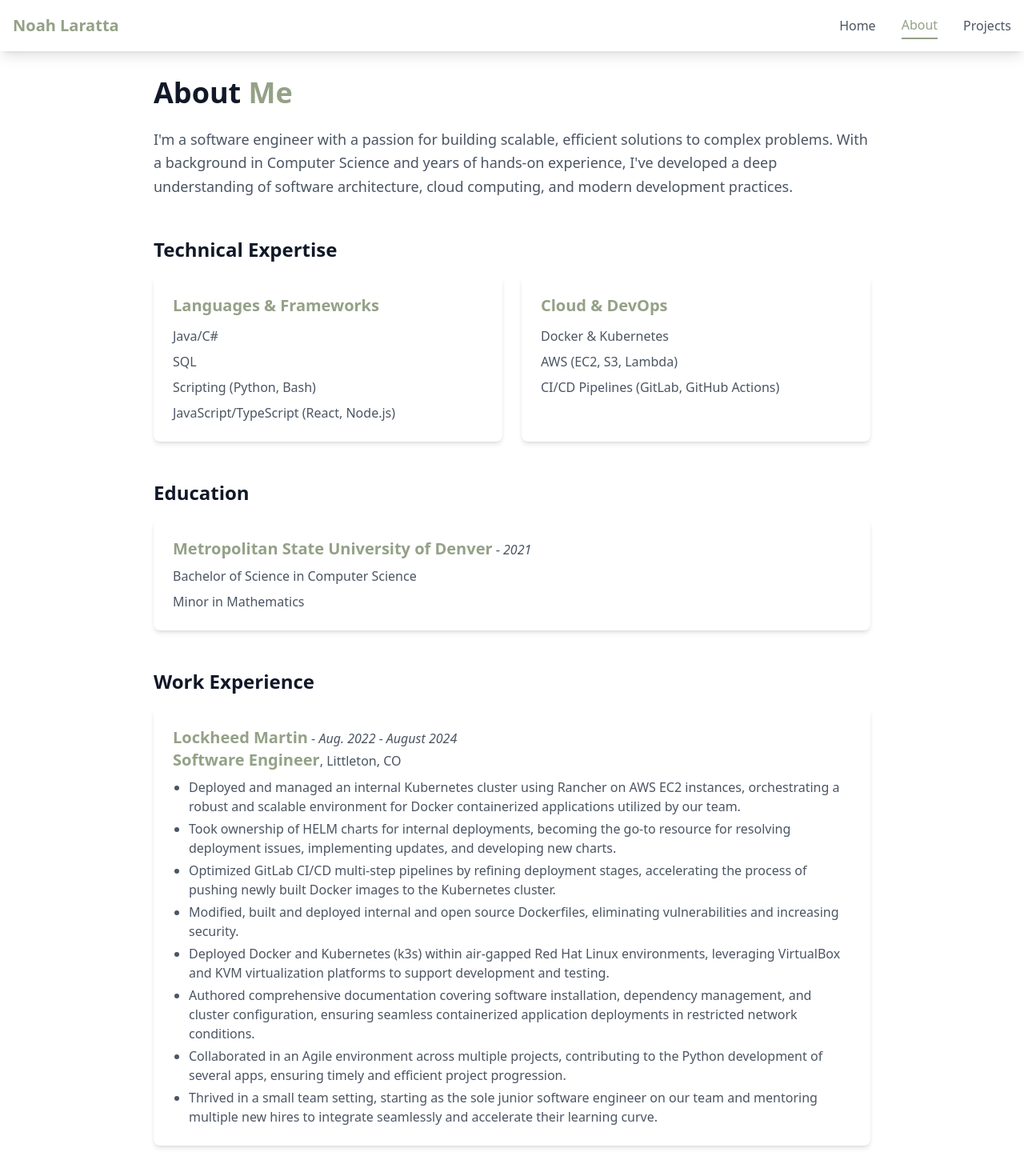
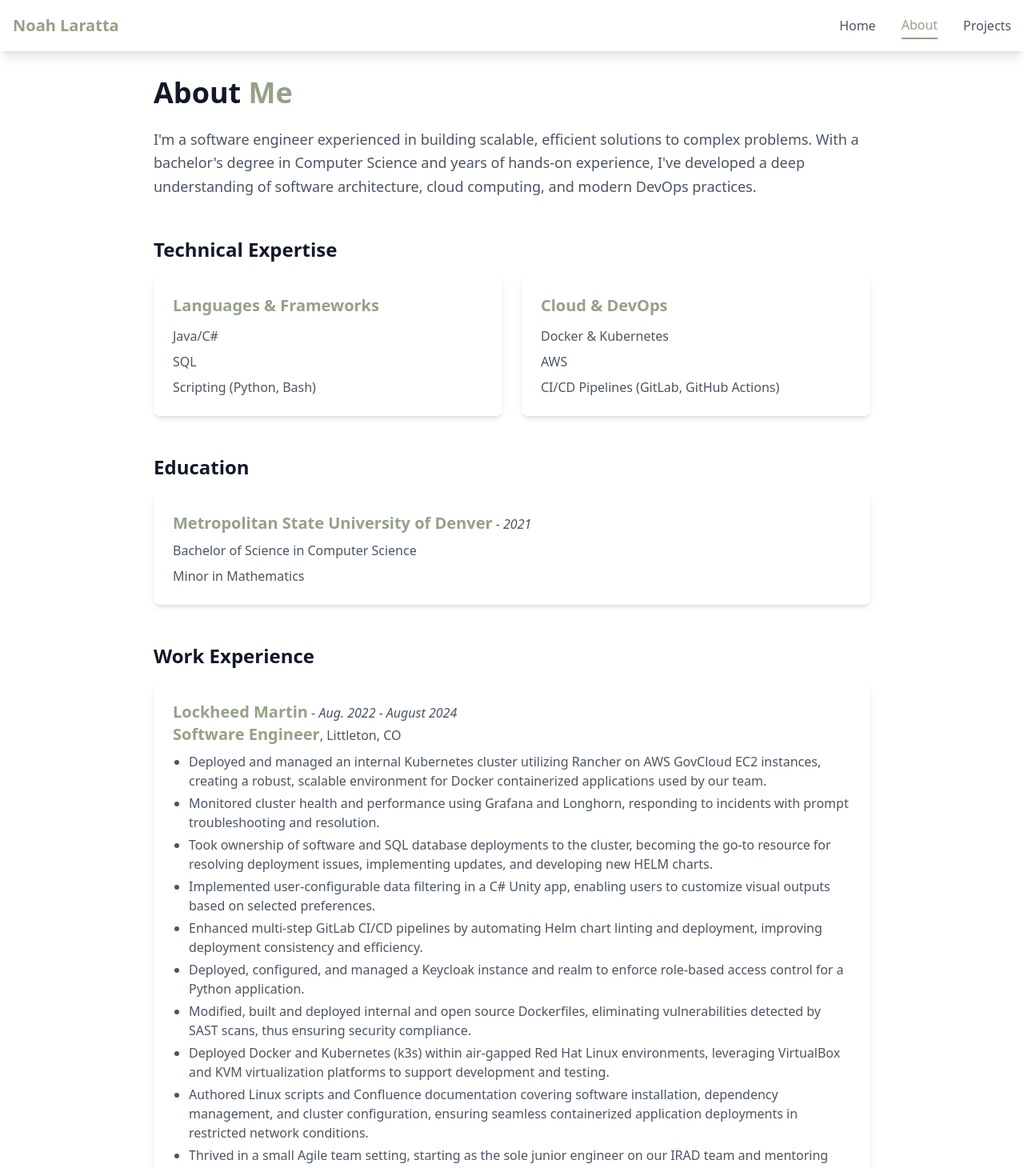
Before and after one commit to nlaratta/noahlaratta, a Next.js app: page /about in a window 1280 px wide. Shown: the top 1460 px of the page at 80% size. Built offline with nearby package versions, Linux system fonts and the light colour scheme.

Commit message:
Content updates Changes to about me content Tweak opening description

```diff
--- a/pages/about.tsx
+++ b/pages/about.tsx
@@ -23,10 +23,10 @@ export default function About() {
 
           <div className="prose prose-lg max-w-none">
             <p className="text-gray-600 leading-relaxed mb-8">
-              I&apos;m a software engineer with a passion for building scalable, efficient solutions
-              to complex problems. With a background in Computer Science and years of hands-on
+              I&apos;m a software engineer experienced in building scalable, efficient solutions
+              to complex problems. With a bachelor&apos;s degree in Computer Science and years of hands-on
               experience, I&apos;ve developed a deep understanding of software architecture, cloud
-              computing, and modern development practices.
+              computing, and modern DevOps practices.
             </p>
           </div>
         </motion.div>
@@ -45,14 +45,13 @@ export default function About() {
                 <li>Java/C#</li>
                 <li>SQL</li>
                 <li>Scripting (Python, Bash)</li>
-                <li>JavaScript/TypeScript (React, Node.js)</li>
               </ul>
             </div>
             <div className="bg-white p-6 rounded-lg shadow-md">
               <h3 className="text-xl font-semibold text-sage mb-3">Cloud & DevOps</h3>
               <ul className="space-y-2 text-gray-600">
                 <li>Docker & Kubernetes</li>
-                <li>AWS (EC2, S3, Lambda)</li>
+                <li>AWS</li>
                 <li>CI/CD Pipelines (GitLab, GitHub Actions)</li>
               </ul>
             </div>
@@ -90,28 +89,34 @@ export default function About() {
                 <strong  className="text-xl font-semibold text-sage mb-3">Software Engineer</strong>, Littleton, CO
                 <ul className="list-disc pl-5 mt-2 space-y-1">
                   <li>
-                    Deployed and managed an internal Kubernetes cluster using Rancher on AWS EC2 instances, orchestrating a robust and scalable environment for Docker containerized applications utilized by our team.
+                    Deployed and managed an internal Kubernetes cluster utilizing Rancher on AWS GovCloud EC2 instances, creating a robust, scalable environment for Docker containerized applications used by our team.
                   </li>
                   <li>
-                    Took ownership of HELM charts for internal deployments, becoming the go-to resource for resolving deployment issues, implementing updates, and developing new charts.
+                    Monitored cluster health and performance using Grafana and Longhorn, responding to incidents with prompt troubleshooting and resolution.
                   </li>
                   <li>
-                    Optimized GitLab CI/CD multi-step pipelines by refining deployment stages, accelerating the process of pushing newly built Docker images to the Kubernetes cluster.
+                    Took ownership of software and SQL database deployments to the cluster, becoming the go-to resource for resolving deployment issues, implementing updates, and developing new HELM charts.
                   </li>
                   <li>
-                    Modified, built and deployed internal and open source Dockerfiles, eliminating vulnerabilities and increasing security.
+                    Implemented user-configurable data filtering in a C# Unity app, enabling users to customize visual outputs based on selected preferences.
+                  </li>
+                  <li>
+                    Enhanced multi-step GitLab CI/CD pipelines by automating Helm chart linting and deployment, improving deployment consistency and efficiency.
+                  </li>
+                  <li>
+                    Deployed, configured, and managed a Keycloak instance and realm to enforce role-based access control for a Python application.
+                  </li>
+                  <li>
+                    Modified, built and deployed internal and open source Dockerfiles, eliminating vulnerabilities detected by SAST scans, thus ensuring security compliance.
                   </li>
                   <li>
                     Deployed Docker and Kubernetes (k3s) within air-gapped Red Hat Linux environments, leveraging VirtualBox and KVM virtualization platforms to support development and testing.
                   </li>
                   <li>
-                    Authored comprehensive documentation covering software installation, dependency management, and cluster configuration, ensuring seamless containerized application deployments in restricted network conditions.
+                    Authored Linux scripts and Confluence documentation covering software installation, dependency management, and cluster configuration, ensuring seamless containerized application deployments in restricted network conditions.
                   </li>
                   <li>
-                    Collaborated in an Agile environment across multiple projects, contributing to the Python development of several apps, ensuring timely and efficient project progression.
-                  </li>
-                  <li>
-                    Thrived in a small team setting, starting as the sole junior software engineer on our team and mentoring multiple new hires to integrate seamlessly and accelerate their learning curve.
+                    Thrived in a small Agile team setting, starting as the sole junior engineer on our IRAD team and mentoring multiple new hires to integrate seamlessly and accelerate their learning curve.
                   </li>
                 </ul>
               </li>
@@ -120,7 +125,7 @@ export default function About() {
         </motion.div>
 
 
-        <motion.div
+        {/* <motion.div
           initial="initial"
           animate="animate"
           variants={fadeInUp}
@@ -135,7 +140,7 @@ export default function About() {
               <li>Collaborative team player with experience mentoring junior developers</li>
             </ul>
           </div>
-        </motion.div>
+        </motion.div> */}
 
         <motion.div
           initial="initial"
@@ -145,7 +150,7 @@ export default function About() {
           <h2 className="text-2xl font-bold text-gray-900 mb-4">Interests & Hobbies</h2>
           <div className="bg-white p-6 rounded-lg shadow-md">
             <p className="text-gray-600 leading-relaxed">
-              In my spare time, I enjoy exploring new technologies and tinkering with side projects.
+              In my spare time, I enjoy exploring new technologies, tinkering with side projects, and finding new creative outlets to explore.
               Beyond the screen, I love spending time with my family and friends, and when summer arrives,
               I head outdoors to hike scenic trails and tend to my garden.
             </p>
--- a/pages/index.tsx
+++ b/pages/index.tsx
@@ -25,7 +25,7 @@ export default function Home() {
               </h1>
 
               <p className="text-lg md:text-xl text-gray-600 hover:text-gray-800 mb-8 leading-relaxed transition-colors duration-300">
-                Hi, I&apos;m Noah Laratta. I&apos;m a software engineer passionate about creating efficient,
+                Hi, I&apos;m Noah Laratta. I&apos;m a software engineer experienced in creating efficient,
                 scalable solutions. I specialize in full-stack development, cloud architecture, and implementing DevOps
                 principles to streamline development and deployment processes.
               </p>
```
